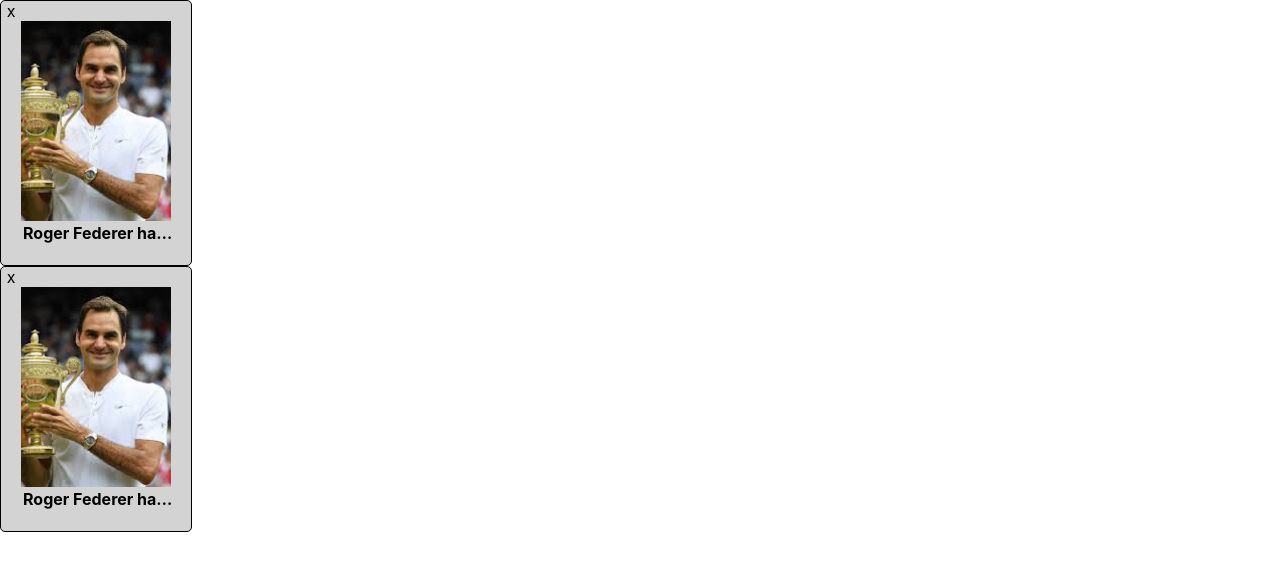
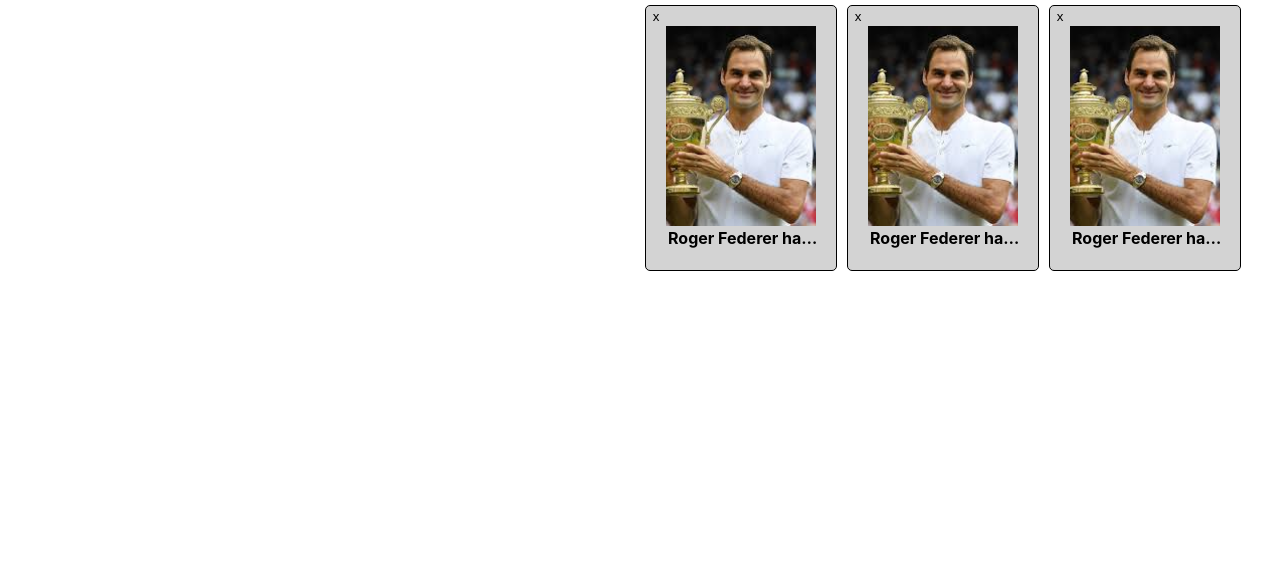
Before and after one commit to forgreatness/photo_uploader_web_app, a React (Create React App) app: page / in a window 1280 px wide. Shown: the top 570 px of the page. Built offline with nearby package versions, Linux system fonts and the light colour scheme.

Commit message:
because I want to update my progress on layouting images on the right half of page

```diff
--- a/src/App.css
+++ b/src/App.css
@@ -28,9 +28,26 @@
   color: #61dafb;
 }
 
+.main-container {
+  display: flex;
+  width: 100%;
+}
+
+.main-right{
+  flex: 1 0 50%;
+  display: flex;
+  flex-wrap: wrap;
+  justify-content: start;
+}
+
+.main-left{
+  flex: 1 0 50%
+}
+
 .image-container {
   background-color: #D3D3D3;
   padding: 20px;
+  margin: 5px;
   border: 1px solid black;
   border-radius: 5px;
   display: flex;
@@ -39,14 +56,25 @@
   position: relative;
 }
 
-.close-image-block {
-  display: inline-block;
+.close-image-button {
+  display: block;
   position: absolute;
+  border: none;
+  background: none;
   top: 0;
   left: 0;
   width: 20px;
   height: 20px;
   text-align: center;
+}
+
+.close-image-button:hover {
+  border-radius: 50%;
+  background-color: white;
+}
+
+.close-image-button:focus {
+  outline: none;
 }
 
 .uploaded-image {
@@ -76,6 +104,10 @@
   white-space: normal;
 }
 
+@media screen and (max-width: 600px) {
+
+}
+
 @keyframes App-logo-spin {
   from {
     transform: rotate(0deg);
```
Also changed, not shown: src/App.js.
